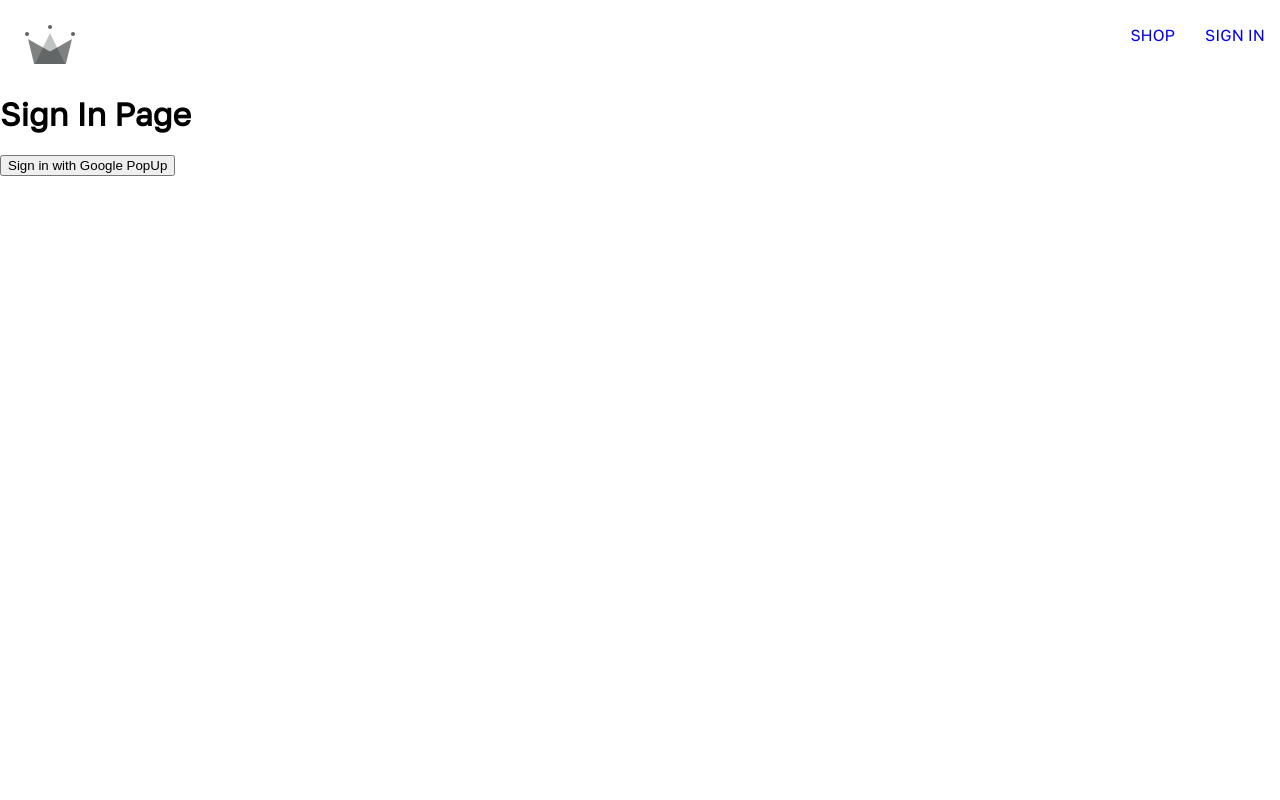
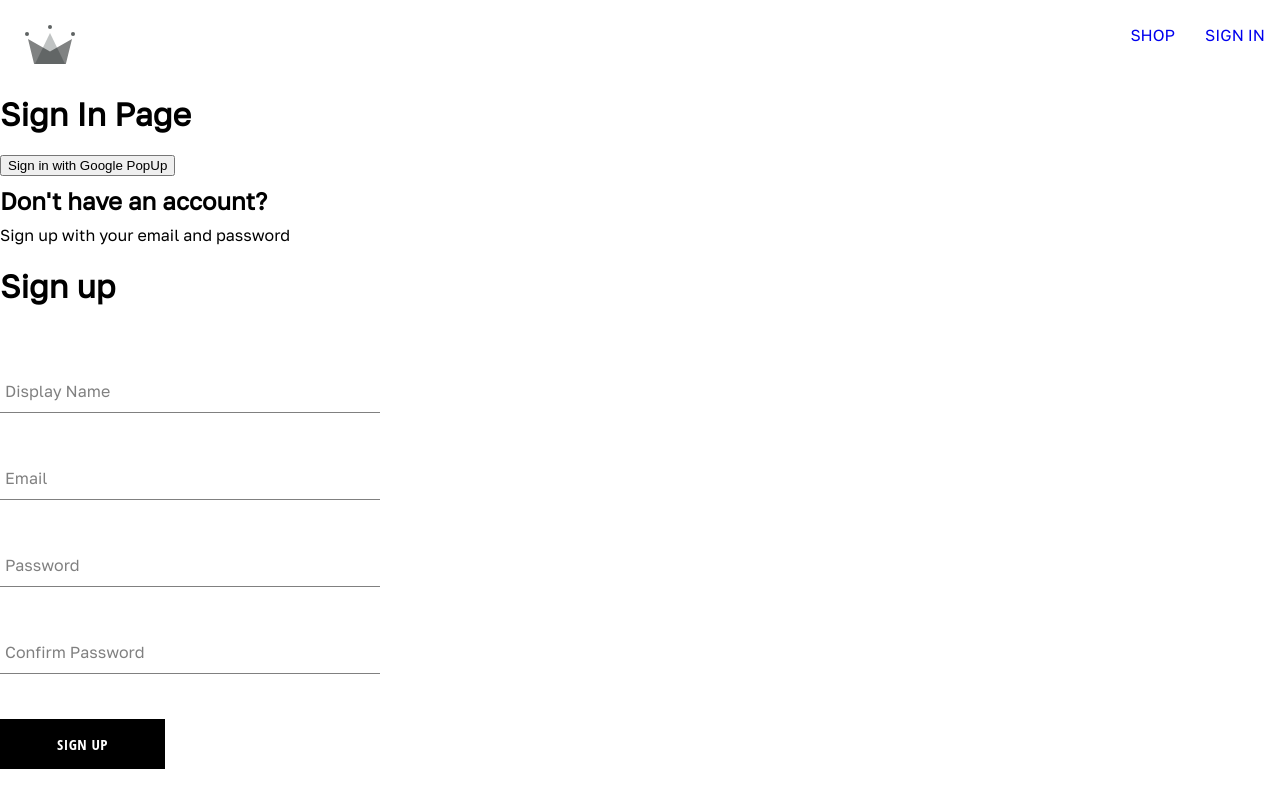
Before and after one commit to HanshengGUO/flash-clothing, a React (Create React App) app: page /sign-in in a window 1280 px wide. Built offline with nearby package versions, Linux system fonts and the light colour scheme.

Commit message:
sign in form update

```diff
--- /dev/null
+++ b/src/components/button/button.component.jsx
@@ -0,0 +1,27 @@
+/*
+  default
+
+  inverted
+
+  google sign in
+*/
+
+import "./button.styles.scss";
+
+const BUTTON_TYPE_CLASSES = {
+  google: "google-sign-in",
+  inverted: "inverted",
+};
+
+const Button = ({ children, buttonType, ...otherProps }) => {
+  return (
+    <button
+      className={`button-container ${BUTTON_TYPE_CLASSES[buttonType]}`}
+      {...otherProps}
+    >
+      {children}
+    </button>
+  );
+};
+
+export default Button;
--- /dev/null
+++ b/src/components/button/button.styles.scss
@@ -0,0 +1,46 @@
+.button-container {
+  min-width: 165px;
+  width: auto;
+  height: 50px;
+  letter-spacing: 0.5px;
+  line-height: 50px;
+  padding: 0 35px 0 35px;
+  font-size: 15px;
+  background-color: black;
+  color: white;
+  text-transform: uppercase;
+  font-family: 'Open Sans Condensed';
+  font-weight: bolder;
+  border: none;
+  cursor: pointer;
+  display: flex;
+  justify-content: center;
+
+  &:hover {
+    background-color: white;
+    color: black;
+    border: 1px solid black;
+  }
+
+  &.google-sign-in {
+    background-color: #4285f4;
+    color: white;
+
+    &:hover {
+      background-color: #357ae8;
+      border: none;
+    }
+  }
+
+  &.inverted {
+    background-color: white;
+    color: black;
+    border: 1px solid black;
+
+    &:hover {
+      background-color: black;
+      color: white;
+      border: none;
+    }
+  }
+}
--- /dev/null
+++ b/src/components/form-input/form-input.component.jsx
@@ -0,0 +1,20 @@
+import "./form-input.styles.scss";
+
+const FormInput = ({ label, ...otherProps }) => {
+  return (
+    <div className="group">
+      <input className="form-input" {...otherProps} />
+      {label && (
+        <label
+          className={`${
+            otherProps.value.length ? "shrink" : ""
+          } form-input-label`}
+        >
+          {label}
+        </label>
+      )}
+    </div>
+  );
+};
+
+export default FormInput;
--- /dev/null
+++ b/src/components/form-input/form-input.styles.scss
@@ -0,0 +1,54 @@
+$sub-color: grey;
+$main-color: black;
+
+@mixin shrinkLabel {
+  top: -14px;
+  font-size: 12px;
+  color: $main-color;
+}
+
+.group {
+  position: relative;
+  margin: 45px 0;
+
+  .form-input {
+    background: none;
+    background-color: white;
+    color: $sub-color;
+    font-size: 18px;
+    padding: 10px 10px 10px 5px;
+    display: block;
+    width: 100%;
+    border: none;
+    border-radius: 0;
+    border-bottom: 1px solid $sub-color;
+    margin: 25px 0;
+
+    &:focus {
+      outline: none;
+    }
+
+    &:focus ~ .form-input-label {
+      @include shrinkLabel();
+    }
+  }
+
+  input[type='password'] {
+    letter-spacing: 0.3em;
+  }
+
+  .form-input-label {
+    color: $sub-color;
+    font-size: 16px;
+    font-weight: normal;
+    position: absolute;
+    pointer-events: none;
+    left: 5px;
+    top: 10px;
+    transition: 300ms ease all;
+
+    &.shrink {
+      @include shrinkLabel();
+    }
+  }
+}
--- /dev/null
+++ b/src/components/sign-up-form/sign-up-form.component.jsx
@@ -0,0 +1,102 @@
+import { useState } from "react";
+
+import FormInput from "../form-input/form-input.component";
+import Button from "../button/button.component";
+import {
+  createAuthUserWithEmailAndPassword,
+  createUserDocumentFromAuth,
+} from "../../utils/firebase/firebase.utils";
+
+import "./sign-up-form.styles.scss";
+
+const defaultFormField = {
+  displayName: "",
+  email: "",
+  password: "",
+  confirmPassword: "",
+};
+
+const SignUpForm = () => {
+  const [formFields, setFormFields] = useState(defaultFormField);
+  const { displayName, email, password, confirmPassword } = formFields;
+
+  console.log(formFields);
+
+  const resetFormFields = () => {
+    setFormFields(defaultFormField);
+  };
+
+  const handleSubmit = async (event) => {
+    event.preventDefault();
+    // prevent any default setting of the form
+    if (password !== confirmPassword) {
+      alert("Password do not match");
+      return;
+    }
+
+    try {
+      const { user } = await createAuthUserWithEmailAndPassword(
+        email,
+        password
+      );
+
+      await createUserDocumentFromAuth(user, { displayName });
+      resetFormFields();
+    } catch (error) {
+      if (error.code === "auth/email-already-in-use") {
+        alert("The email is already in use");
+      } else {
+        console.log("user creation encountered an error", error);
+      }
+    }
+  };
+
+  const handleChange = (event) => {
+    const { name, value } = event.target;
+    setFormFields({ ...formFields, [name]: value });
+  };
+  return (
+    <div className="sign-up-container">
+      <h2>Don't have an account?</h2>
+      <span>Sign up with your email and password</span>
+      <h1>Sign up</h1>
+      <form onSubmit={handleSubmit}>
+        <FormInput
+          label="Display Name"
+          type="text"
+          required
+          onChange={handleChange}
+          name="displayName"
+          value={displayName}
+        />
+        <FormInput
+          label="Email"
+          type="email"
+          required
+          onChange={handleChange}
+          name="email"
+          value={email}
+        />
+        <FormInput
+          label="Password"
+          type="password"
+          required
+          onChange={handleChange}
+          name="password"
+          value={password}
+        />
+        <FormInput
+          label="Confirm Password"
+          type="password"
+          required
+          onChange={handleChange}
+          name="confirmPassword"
+          value={confirmPassword}
+        />
+        <Button type="submit">Sign Up</Button>
+      </form>
+    </div>
+  );
+};
+
+export default SignUpForm;
--- /dev/null
+++ b/src/components/sign-up-form/sign-up-form.styles.scss
@@ -0,0 +1,9 @@
+.sign-up-container {
+  display: flex;
+  flex-direction: column;
+  width: 380px;
+
+  h2 {
+    margin: 10px 0;
+  }
+}
--- a/src/routes/sign-in/sign-in.component.jsx
+++ b/src/routes/sign-in/sign-in.component.jsx
@@ -1,18 +1,41 @@
+import { useEffect } from "react";
+import { getRedirectResult } from "firebase/auth";
+
+import SignUpForm from "../../components/sign-up-form/sign-up-form.component.jsx";
+
 import {
+  auth,
   signInWithGooglePopup,
   createUserDocumentFromAuth,
+  signInWithGoogleRedirect,
+  createAuthUserWithEmailAndPassword,
 } from "../../utils/firebase/firebase.utils";
 
 const SignIn = () => {
+  // The usage of useEffect is changed
+  useEffect(() => {
+    const getResponse = async () => {
+      const response = await getRedirectResult(auth);
+      if (response) {
+        const userDocRef = createUserDocumentFromAuth(response.user);
+      }
+    };
+    getResponse();
+  }, []);
+
   const logGoogleUser = async () => {
     const { user } = await signInWithGooglePopup();
-    createUserDocumentFromAuth(user);
+    const userDocRef = createUserDocumentFromAuth(user);
   };
 
   return (
     <div>
       <h1>Sign In Page</h1>
       <button onClick={logGoogleUser}>Sign in with Google PopUp</button>
+      {/* <button onClick={signInWithGoogleRedirect}>
+        Sign in with Google Redirect
+      </button> */}
+      <SignUpForm />
     </div>
   );
 };
--- a/src/utils/firebase/firebase.utils.js
+++ b/src/utils/firebase/firebase.utils.js
@@ -5,6 +5,7 @@
   signInWithRedirect,
   signInWithPopup,
   GoogleAuthProvider,
+  createUserWithEmailAndPassword,
 } from "firebase/auth";
 import { getFirestore, doc, getDoc, setDoc } from "firebase/firestore";
 // import { getAnalytics } from "firebase/analytics";
@@ -26,19 +27,26 @@
 // Initialize Firebase
 const firebaseApp = initializeApp(firebaseConfig);
 
-const provider = new GoogleAuthProvider();
-provider.setCustomParameters({
+const googleProvider = new GoogleAuthProvider();
+googleProvider.setCustomParameters({
   prompt: "select_account",
 });
 
 export const auth = getAuth();
-export const signInWithGooglePopup = () => signInWithPopup(auth, provider);
-
+export const signInWithGooglePopup = () =>
+  signInWithPopup(auth, googleProvider);
+export const signInWithGoogleRedirect = () =>
+  signInWithRedirect(auth, googleProvider);
 export const db = getFirestore();
 
-export const createUserDocumentFromAuth = async (userAuth) => {
+export const createUserDocumentFromAuth = async (
+  userAuth,
+  additionalInformation = {}
+) => {
+  if (!userAuth) return;
+
   const userDocRef = doc(db, "users", userAuth.uid);
-  console.log(userDocRef);
+
   const userSnapshot = await getDoc(userDocRef);
   if (!userSnapshot.exists()) {
     const { displayName, email } = userAuth;
@@ -49,9 +57,16 @@
         displayName,
         email,
         createdAt,
+        ...additionalInformation,
       });
     } catch (error) {
       console.log("error creating the user", error.message);
     }
   }
+  return userDocRef;
 };
+
+export const createAuthUserWithEmailAndPassword = async (email, password) => {
+  if (!email || !password) return;
+  return createUserWithEmailAndPassword(auth, email, password);
+};
```
